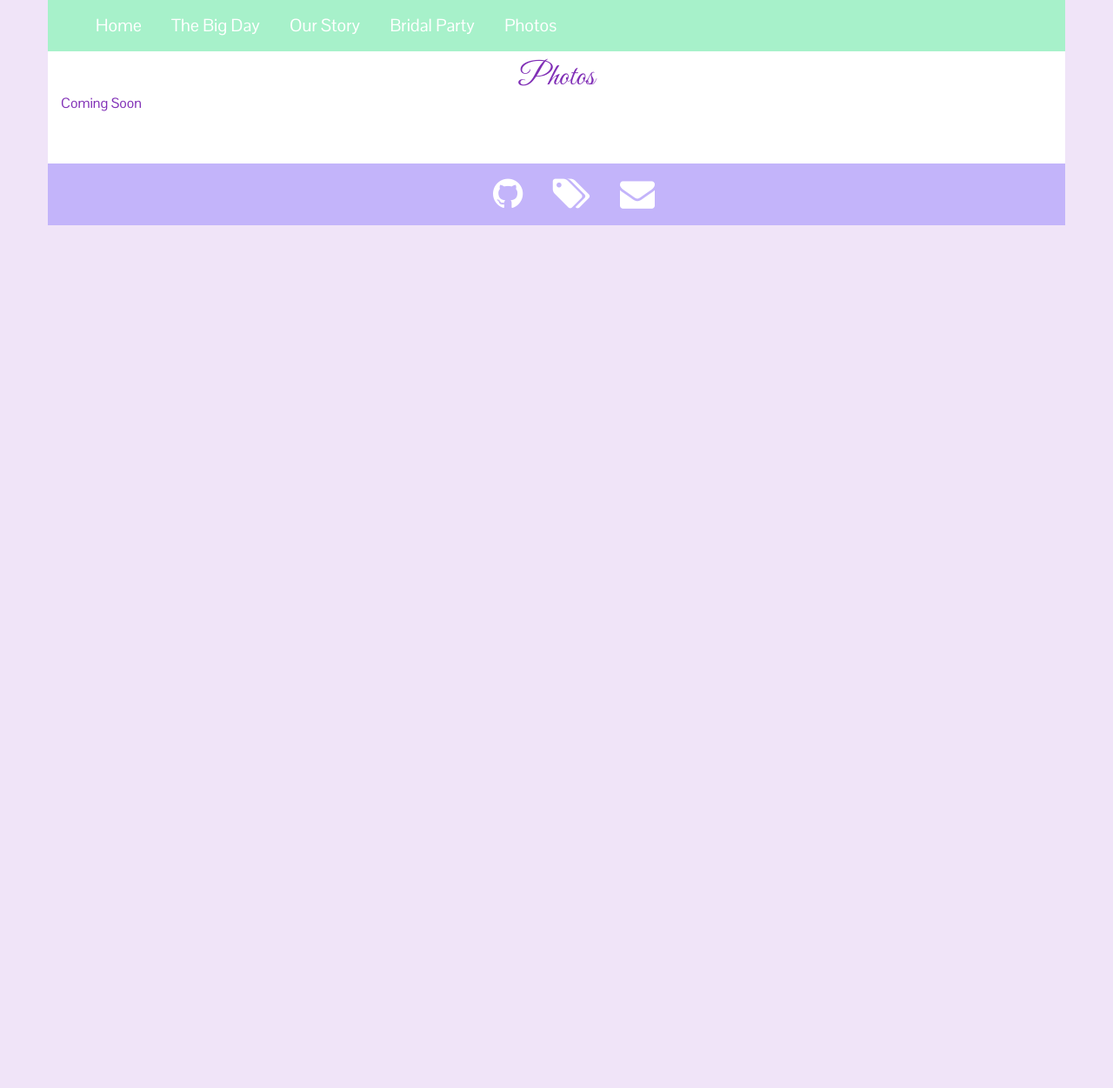
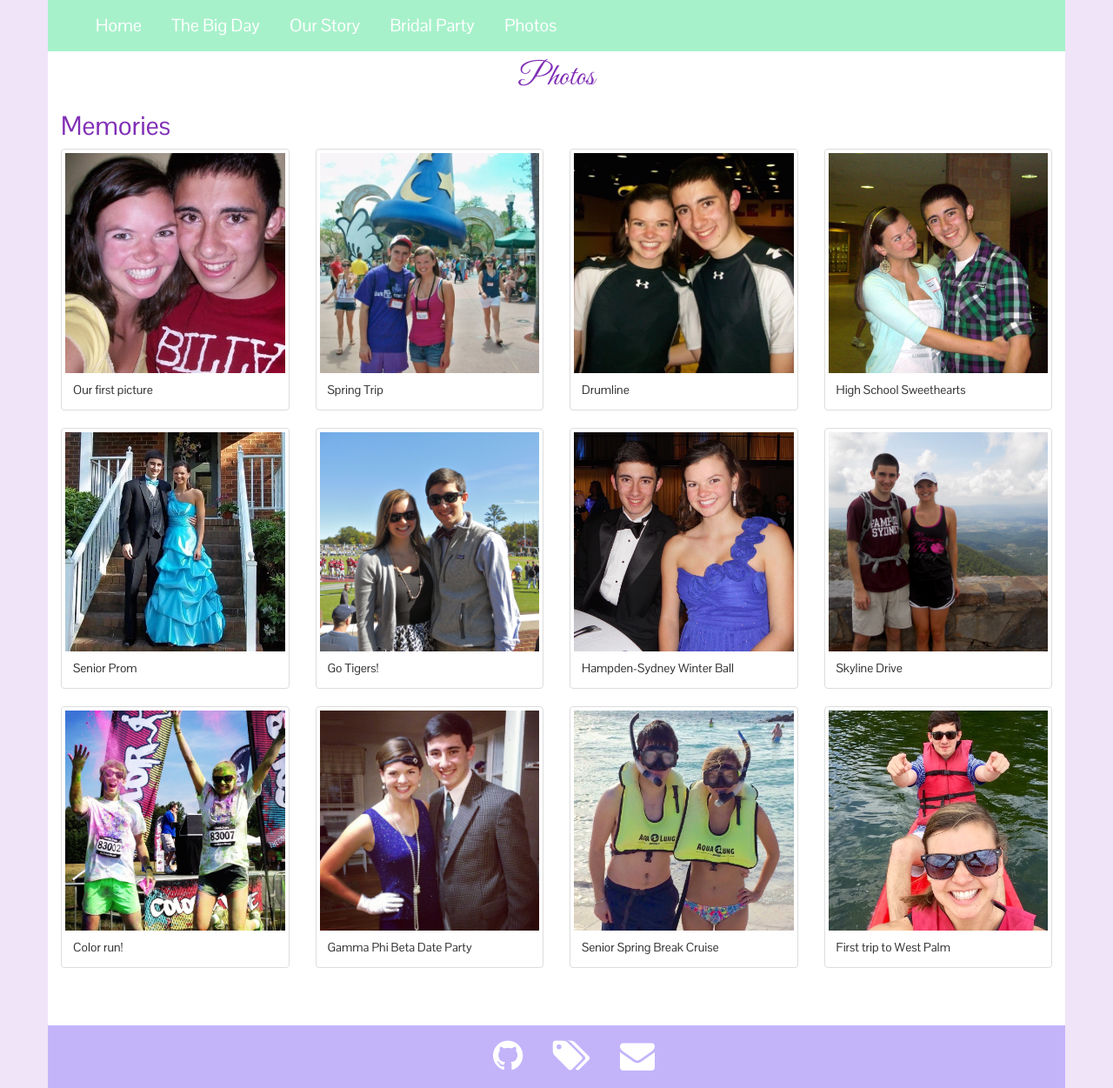
Before and after one commit to ebdabbs/soon-2b-salita, a Jekyll site: the page built from photos/index.html, in a window 1280 px wide. Shown: the whole page at 87% size. Built offline with Jekyll 4.4.1, drawn with Linux system fonts in a browser that asks for light colours; nearby versions of some CDN libraries; library files that are not in the unit come from our copies; before the commit the page ends 900 px from its top, so only the background shows below that.

Commit message:
Photos page v 1.0

```diff
--- a/_includes/head.html
+++ b/_includes/head.html
@@ -15,5 +15,8 @@
     ga('send', 'pageview');
 
   </script>
+
+  <script src="../bower_components/jquery/jquery.min.js"></script>
+  <script src="../bower_components/bootstrap/dist/js/bootstrap.min.js"></script>
 </head>
 <body>
--- a/photos/index.html
+++ b/photos/index.html
@@ -6,7 +6,81 @@ title: Photos
     <h1 class="cursive center">Photos</h1>
     <div class="row" style="margin: 0;">
         <div class="col-sm-12">
-            <p>Coming Soon</p>
+            <h2>Memories</h2>
+        </div>
+        <div class="row" style="margin: 0;">
+            <div class="col-xs-6 col-sm-4 col-md-3">
+                <div class="thumbnail">
+                    <img src="../img/memories/first.jpg">
+                    <div class="caption">Our first picture</div>
+                </div>
+            </div>
+            <div class="col-xs-6 col-sm-4 col-md-3">
+                <div class="thumbnail">
+                    <img src="../img/memories/disney.jpg">
+                    <div class="caption">Spring Trip</div>
+                </div>
+            </div>
+            <div class="col-xs-6 col-sm-4 col-md-3">
+                <div class="thumbnail">
+                    <img src="../img/memories/drumline.jpg">
+                    <div class="caption">Drumline</div>
+                </div>
+            </div>
+            <div class="col-xs-6 col-sm-4 col-md-3">
+                <div class="thumbnail">
+                    <img src="../img/memories/ghs.jpg">
+                    <div class="caption">High School Sweethearts</div>
+                </div>
+            </div>
+            <div class="col-xs-6 col-sm-4 col-md-3">
+                <div class="thumbnail">
+                    <img src="../img/memories/prom.jpg">
+                    <div class="caption">Senior Prom</div>
+                </div>
+            </div>
+            <div class="col-xs-6 col-sm-4 col-md-3">
+                <div class="thumbnail">
+                    <img src="../img/memories/hsc_football.jpg">
+                    <div class="caption">Go Tigers!</div>
+                </div>
+            </div>
+            <div class="col-xs-6 col-sm-4 col-md-3">
+                <div class="thumbnail">
+                    <img src="../img/memories/winter_ball.jpg">
+                    <div class="caption">Hampden-Sydney Winter Ball</div>
+                </div>
+            </div>
+            <div class="col-xs-6 col-sm-4 col-md-3">
+                <div class="thumbnail">
+                    <img src="../img/memories/hiking.jpg">
+                    <div class="caption">Skyline Drive</div>
+                </div>
+            </div>
+            <div class="col-xs-6 col-sm-4 col-md-3">
+                <div class="thumbnail">
+                    <img src="../img/memories/color_vibe.jpg">
+                    <div class="caption">Color run!</div>
+                </div>
+            </div>
+            <div class="col-xs-6 col-sm-4 col-md-3">
+                <div class="thumbnail">
+                    <img src="../img/memories/halloween.JPG">
+                    <div class="caption">Gamma Phi Beta Date Party</div>
+                </div>
+            </div>
+            <div class="col-xs-6 col-sm-4 col-md-3">
+                <div class="thumbnail">
+                    <img src="../img/memories/snorkle.jpg">
+                    <div class="caption">Senior Spring Break Cruise</div>
+                </div>
+            </div>
+            <div class="col-xs-6 col-sm-4 col-md-3">
+                <div class="thumbnail">
+                    <img src="../img/memories/kayak.jpg">
+                    <div class="caption">First trip to West Palm</div>
+                </div>
+            </div>
         </div>
     </div>
 </div>
```
Also changed, not shown: our-story/index.html (+4 -4 lines), img/memories/color_vibe.jpg (added), img/memories/disney.jpg (added), img/memories/drumline.jpg (added), img/memories/first.jpg (added), img/memories/ghs.jpg (added), img/memories/halloween.JPG (added), img/memories/hiking.jpg (added), img/memories/hsc_football.jpg (added), img/memories/kayak.jpg (added), img/memories/prom.jpg (added), img/memories/snorkle.jpg (added), img/memories/winter_ball.jpg (added).
